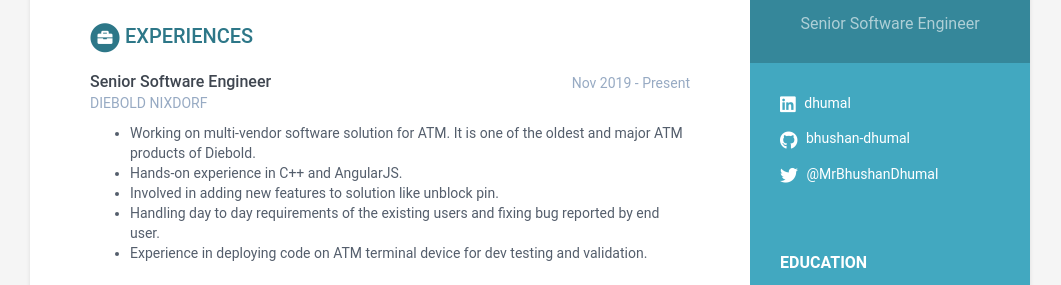
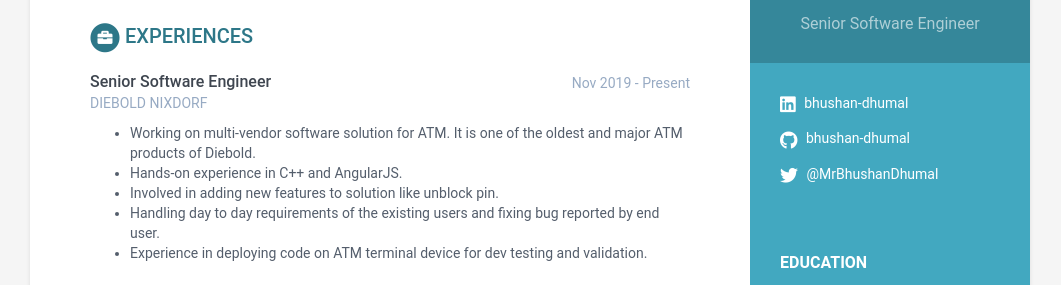
Before and after one commit to bhushan-dhumal/bhushan-dhumal.github.io, a Jekyll site: the page built from index.html, in a window 1280 px wide. Shown: the part 240-525 px from the top of the page, without its empty margins (110-1171 px from the left). Built offline with Jekyll 4.4.1, drawn with Linux system fonts in a browser that asks for light colours.

Commit message:
Update data.yml

```diff
--- a/_data/data.yml
+++ b/_data/data.yml
@@ -15,7 +15,7 @@ sidebar:
     email: # bhushan.dhumal07@gmail.com
     phone:
     website: # blog.webjeda.com #do not add http://
-    linkedin: dhumal
+    linkedin: bhushan-dhumal
     xing: # alandoe
     github: bhushan-dhumal
     telegram: # add your nickname without '@' sign
```
